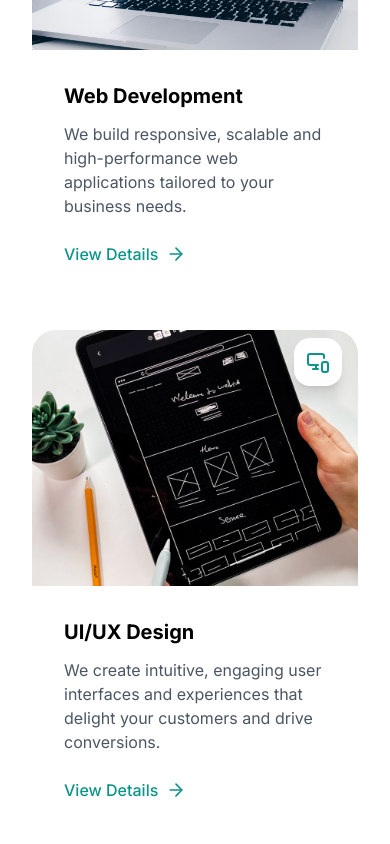
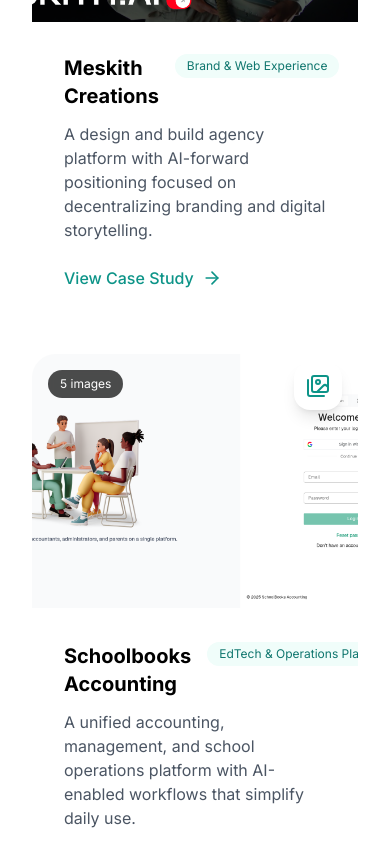
Before and after one commit to Softan-Tech/website, a React (Vite) app: page / in a window 390 px wide. Shown: the part 8160-9004 px from the top of the page. Built offline with nearby package versions, Linux system fonts and the light colour scheme.

Commit message:
feat: add portfolio content

```diff
--- a/src/components/sections/ProjectsSection.jsx
+++ b/src/components/sections/ProjectsSection.jsx
@@ -1,41 +1,38 @@
-import React, { useState } from 'react';
-import { Code, MonitorSmartphone, Search, ArrowRight, Users, Award, CheckCircle, MousePointerClick, X, ChevronRight } from 'lucide-react';
+import {
+  ArrowRight,
+  Award,
+  Briefcase,
+  CheckCircle,
+  ChevronRight,
+  ExternalLink,
+  Images,
+  MousePointerClick,
+  Users,
+  X,
+} from 'lucide-react';
+import { useState } from 'react';
 
-// Modal component for service details
-const ServiceModal = ({ isOpen, onClose, service }) => {
-  if (!isOpen) return null;
+const ProjectModal = ({ isOpen, onClose, project }) => {
+  if (!isOpen || !project) return null;
 
   return (
     <>
-      {/* Backdrop */}
       <div
         className="fixed inset-0 bg-black/50 backdrop-blur-sm z-50 transition-opacity"
         onClick={onClose}
       />
 
-      {/* Modal Content */}
-      <div className="fixed top-1/2 left-1/2 transform -translate-x-1/2 -translate-y-1/2 w-full max-w-3xl max-h-[90vh] overflow-y-auto z-50">
+      <div className="fixed top-1/2 left-1/2 transform -translate-x-1/2 -translate-y-1/2 w-full max-w-4xl max-h-[90vh] overflow-y-auto z-50 px-4">
         <div className="relative bg-white rounded-3xl shadow-2xl overflow-hidden">
-          {/* Header Image */}
           <div className="h-56 relative">
-            <img
-              src={service.image}
-              alt={service.title}
-              className="w-full h-full object-cover"
-            />
-            <div className="absolute inset-0 bg-gradient-to-t from-teal-900/80 to-transparent"></div>
+            <img src={project.images[0]} alt={project.title} className="w-full h-full object-cover" />
+            <div className="absolute inset-0 bg-gradient-to-t from-teal-900/80 to-transparent" />
 
-            {/* Title Overlay */}
             <div className="absolute bottom-0 left-0 right-0 p-8">
-              <h3 className="text-3xl font-bold text-white">{service.title}</h3>
+              <h3 className="text-3xl font-bold text-white">{project.title}</h3>
+              <p className="text-white/85 mt-1">{project.category}</p>
             </div>
 
-            {/* Icon */}
-            <div className="absolute top-6 right-6 w-16 h-16 bg-white rounded-2xl flex items-center justify-center shadow-lg">
-              <service.icon className="w-8 h-8 text-teal-600" />
-            </div>
-
-            {/* Close Button */}
             <button
               onClick={onClose}
               className="absolute top-6 left-6 w-10 h-10 bg-white/10 backdrop-blur-md rounded-full flex items-center justify-center text-white hover:bg-white hover:text-teal-600 transition-colors"
@@ -44,17 +41,12 @@
             </button>
           </div>
 
-          {/* Content */}
           <div className="p-8 lg:p-10">
-            <div className="prose prose-lg max-w-none">
-              <p className="text-xl text-gray-600 mb-6">
-                {service.fullDescription}
-              </p>
+            <p className="text-xl text-gray-600 mb-6">{project.fullDescription}</p>
 
-              {/* Features */}
-              <h4 className="text-xl font-bold mb-4">Key Features</h4>
+            <h4 className="text-xl font-bold mb-4">Project Highlights</h4>
             <ul className="space-y-3 mb-8">
-                {service.features.map((feature, index) => (
+              {project.highlights.map((feature, index) => (
                 <li key={index} className="flex items-start gap-3">
                   <ChevronRight className="w-5 h-5 text-teal-600 flex-shrink-0 mt-1" />
                   <span>{feature}</span>
@@ -62,47 +54,45 @@
               ))}
             </ul>
 
-              {/* Benefits */}
-              <h4 className="text-xl font-bold mb-4">Benefits</h4>
+            {project.notableClients?.length ? (
+              <>
+                <h4 className="text-xl font-bold mb-4">Notable Organizations</h4>
+                <div className="flex flex-wrap gap-2 mb-8">
+                  {project.notableClients.map((client, index) => (
+                    <span key={index} className="text-sm px-3 py-1.5 rounded-full bg-gray-100 text-gray-700">
+                      {client}
+                    </span>
+                  ))}
+                </div>
+              </>
+            ) : null}
+
+            <h4 className="text-xl font-bold mb-4">Project Gallery ({project.images.length})</h4>
             <div className="grid grid-cols-1 md:grid-cols-2 gap-4 mb-8">
-                {service.benefits.map((benefit, index) => (
-                  <div key={index} className="bg-gray-50 p-4 rounded-xl">
-                    <div className="font-medium">{benefit}</div>
-                  </div>
+              {project.images.map((image, index) => (
+                <img
+                  key={index}
+                  src={image}
+                  alt={`${project.title} preview ${index + 1}`}
+                  className="w-full h-48 object-cover rounded-xl"
+                />
               ))}
             </div>
 
-              {/* Process */}
-              <h4 className="text-xl font-bold mb-4">Our Process</h4>
-              <ol className="space-y-4 mb-8">
-                {service.process.map((step, index) => (
-                  <li key={index} className="flex items-start gap-3">
-                    <div className="flex-shrink-0 w-8 h-8 rounded-full bg-teal-100 flex items-center justify-center text-teal-600 font-bold">
-                      {index + 1}
-                    </div>
-                    <div>
-                      <div className="font-bold">{step.title}</div>
-                      <p className="text-gray-600">{step.description}</p>
-                    </div>
-                  </li>
-                ))}
-              </ol>
-
-              {/* CTA */}
             <div className="bg-gradient-to-r from-teal-50 to-teal-100 p-6 rounded-xl flex flex-col md:flex-row justify-between items-center gap-4">
               <div>
-                  <h4 className="text-xl font-bold">Ready to get started?</h4>
-                  <p className="text-gray-600">Let's discuss how our {service.title} services can help your business.</p>
+                <h4 className="text-xl font-bold">Explore this project</h4>
+                <p className="text-gray-600">Open the live site or documentation.</p>
               </div>
               <a
-                  href="#contact"
-                  onClick={onClose}
+                href={project.url}
+                target="_blank"
+                rel="noopener noreferrer"
                 className="whitespace-nowrap px-6 py-3 bg-teal-600 text-white rounded-lg hover:bg-teal-700 transition-colors flex items-center gap-2"
               >
-                  Contact Us
-                  <ArrowRight className="w-4 h-4" />
+                Visit Project
+                <ExternalLink className="w-4 h-4" />
               </a>
-              </div>
             </div>
           </div>
         </div>
@@ -111,44 +101,49 @@
   );
 };
 
-const ProjectCard = ({ service, onClick }) => {
-  const { icon: Icon, title, description, image } = service;
+const ProjectCard = ({ project, onClick }) => {
+  const coverImage = project.images[0];
 
   return (
-    <div className="group relative bg-white rounded-3xl overflow-hidden transition-all duration-500 hover:shadow-2xl">
-      <div className="absolute inset-0 bg-gradient-to-r from-teal-600/90 to-teal-900/90 opacity-0
-                    group-hover:opacity-100 transition-opacity duration-500 z-10"></div>
+    <article className="group relative bg-white rounded-3xl overflow-hidden transition-all duration-500 hover:shadow-2xl">
+      <div className="absolute inset-0 bg-gradient-to-r from-teal-600/90 to-teal-900/90 opacity-0 group-hover:opacity-100 transition-opacity duration-500 z-10" />
 
       <div className="relative">
-        <img src={image} alt={title} className="w-full h-64 object-cover" />
-        <div className="absolute top-4 right-4 w-12 h-12 bg-white rounded-2xl flex items-center justify-center
-                      shadow-lg transform -translate-y-2 group-hover:translate-y-0 transition-transform duration-500">
-          <Icon className="w-6 h-6 text-teal-600" />
+        <img src={coverImage} alt={`${project.title} preview`} className="w-full h-64 object-cover" />
+        <div className="absolute top-4 left-4 px-3 py-1.5 bg-black/70 text-white text-xs rounded-full backdrop-blur-sm z-20">
+          {project.images.length} image{project.images.length > 1 ? 's' : ''}
+        </div>
+        <div className="absolute top-4 right-4 w-12 h-12 bg-white rounded-2xl flex items-center justify-center shadow-lg transform -translate-y-2 group-hover:translate-y-0 transition-transform duration-500 z-20">
+          <Images className="w-6 h-6 text-teal-600" />
         </div>
       </div>
 
       <div className="p-8 relative z-20">
-        <h3 className="text-xl font-bold mb-3 group-hover:text-white transition-colors duration-500">{title}</h3>
-        <p className="text-gray-600 group-hover:text-gray-300 transition-colors duration-500">{description}</p>
+        <div className="flex items-start justify-between gap-4 mb-3">
+          <h3 className="text-xl font-bold group-hover:text-white transition-colors duration-500">{project.title}</h3>
+          <span className="text-xs px-3 py-1 rounded-full bg-teal-50 text-teal-700 group-hover:bg-white/20 group-hover:text-white transition-colors duration-500 whitespace-nowrap">
+            {project.category}
+          </span>
+        </div>
+
+        <p className="text-gray-600 group-hover:text-gray-300 transition-colors duration-500">{project.description}</p>
 
         <button
           onClick={onClick}
           className="mt-6 flex items-center text-teal-600 font-medium group-hover:text-white transition-colors duration-500"
         >
-          View Details
+          View Case Study
           <ArrowRight className="ml-2 w-5 h-5 transform group-hover:translate-x-2 transition-transform duration-300" />
         </button>
       </div>
-    </div>
+    </article>
   );
 };
 
 const StatCard = ({ icon: Icon, number, label }) => (
   <div className="relative group">
-    <div className="absolute inset-0 bg-gradient-to-r from-teal-600 to-teal-800 blur-2xl opacity-20
-                    group-hover:opacity-30 transition-opacity duration-500 rounded-[32px]"></div>
-    <div className="relative bg-white/80 backdrop-blur-xl rounded-[32px] p-8 border border-white/20
-                    hover:shadow-xl transition-all duration-500 hover:-translate-y-1">
+    <div className="absolute inset-0 bg-gradient-to-r from-teal-600 to-teal-800 blur-2xl opacity-20 group-hover:opacity-30 transition-opacity duration-500 rounded-[32px]" />
+    <div className="relative bg-white/80 backdrop-blur-xl rounded-[32px] p-8 border border-white/20 hover:shadow-xl transition-all duration-500 hover:-translate-y-1">
       <div className="flex items-center gap-6">
         <div className="w-16 h-16 bg-teal-600/10 rounded-2xl flex items-center justify-center">
           <Icon className="w-8 h-8 text-teal-600" />
@@ -163,229 +158,119 @@
 );
 
 const ProjectsSection = () => {
-  const [activeService, setActiveService] = useState(null);
+  const [activeProject, setActiveProject] = useState(null);
 
-  // Comprehensive service information
-  const services = [
+  const portfolioProjects = [
     {
-      icon: Code,
-      title: 'Web Development',
-      description: 'We build responsive, scalable and high-performance web applications tailored to your business needs.',
-      image: '/assets/images/web-dev.png',
-      fullDescription: 'Our web development services deliver custom, responsive, and high-performing web applications that drive business growth. We combine cutting-edge technologies with best practices to create solutions that not only meet but exceed your expectations.',
-      features: [
-        'Custom website and web application development',
-        'Frontend development with React, Vue.js, or Angular',
-        'Backend development with Node.js, PHP, Python, or .NET',
-        'E-commerce solutions with integrated payment gateways',
-        'Content Management Systems (CMS) implementation',
-        'Progressive Web Apps (PWA) development'
-      ],
-      benefits: [
-        'Improved online presence',
-        'Enhanced user experience',
-        'Increased conversion rates',
-        'Better performance and loading times',
-        'Mobile-friendly responsive design',
-        'Scalable architecture for future growth'
-      ],
-      process: [
-        {
-          title: 'Discovery & Planning',
-          description: 'We start by understanding your business goals, target audience, and specific requirements.'
+      title: 'Meskith Creations',
+      category: 'Brand & Web Experience',
+      url: 'https://meskith.com/',
+      description:
+        'A design and build agency platform with AI-forward positioning focused on decentralizing branding and digital storytelling.',
+      fullDescription:
+        'Meskith Creations is a design and build agency experience that communicates premium service delivery while positioning AI as an enabler for decentralized branding workflows.',
+      highlights: ['Agency Website', 'Brand-led UX', 'AI-forward Positioning'],
+      images: ['/assets/images/m1.png', '/assets/images/m2.png'],
     },
     {
-          title: 'Design & Prototyping',
-          description: 'Our UI/UX designers create wireframes and prototypes to visualize the project before development.'
+      title: 'Schoolbooks Accounting',
+      category: 'EdTech & Operations Platform',
+      url: 'https://www.schoolbooks.ke/',
+      description:
+        'A unified accounting, management, and school operations platform with AI-enabled workflows that simplify daily use.',
+      fullDescription:
+        'Schoolbooks Accounting brings core school functions into one platform—accounting, management operations, and reporting—while AI features reduce process friction for teams.',
+      highlights: ['Unified School Operations', 'Accounting Workflows', 'AI-enabled Platform'],
+      images: ['/assets/images/s1.png', '/assets/images/s2.png', '/assets/images/s3.png', '/assets/images/s4.png', '/assets/images/s5.png'],
     },
     {
-          title: 'Development',
-          description: 'Our developers build your website or application using the most appropriate technologies.'
+      title: 'TaxManager Integration Middleware',
+      category: 'Enterprise Integration',
+      url: 'https://ke.docs.digitax.tech/docs/digitax-sage-online-plugin',
+      description:
+        'Middleware connecting Sage and Odoo to eTIMS through Digitax for compliant invoice generation across multiple businesses.',
+      fullDescription:
+        'TaxManager is an integration middleware layer that bridges ERP/accounting systems (Sage and Odoo) with eTIMS through Digitax, enabling compliant and dependable tax invoice workflows.',
+      highlights: ['Sage + Odoo + eTIMS', '15+ Businesses Connected', 'Compliance Automation'],
+      notableClients: [
+        'Gravity Solutions',
+        'Ngong Veg Limited',
+        'Lepic School',
+        'Lewa Conservancy',
+        'Sotick Highlands',
+        'Madison Insurance Group Limited',
+        'CDSC',
+        'DXC Technology',
+      ],
+      images: ['/assets/images/t1.png', '/assets/images/t2.png'],
     },
     {
-          title: 'Testing & Quality Assurance',
-          description: 'We rigorously test all aspects to ensure functionality, performance, and security.'
+      title: 'CDSC Platform Touchpoint',
+      category: 'Enterprise Client Portfolio',
+      url: 'https://www.cdsckenya.com/',
+      description:
+        'Enterprise delivery touchpoint represented in our integration portfolio, including collaborations around compliance-ready workflows.',
+      fullDescription:
+        'CDSC is part of our broader enterprise rollout footprint where robust integration architecture and dependable implementation quality were required to support institutional use cases.',
+      highlights: ['Enterprise Stakeholder Environment', 'Compliance-linked Delivery', 'High-reliability Context'],
+      images: ['/assets/images/r1.png', '/assets/images/r2.png', '/assets/images/r3.png', '/assets/images/r4.png'],
     },
-        {
-          title: 'Deployment & Launch',
-          description: 'We handle the deployment process and ensure a smooth launch.'
-        },
-        {
-          title: 'Ongoing Support & Maintenance',
-          description: 'We provide continuous support and updates to keep your website secure and performing optimally.'
-        }
-      ]
-    },
-    {
-      icon: MonitorSmartphone,
-      title: 'UI/UX Design',
-      description: 'We create intuitive, engaging user interfaces and experiences that delight your customers and drive conversions.',
-      image: '/assets/images/web-design.png',
-      fullDescription: 'Our UI/UX design services focus on creating intuitive, visually appealing interfaces that enhance user engagement and satisfaction. We combine aesthetics with functionality to deliver designs that not only look great but also provide seamless user experiences.',
-      features: [
-        'User research and persona development',
-        'Information architecture and user flows',
-        'Wireframing and prototyping',
-        'Visual design and branding',
-        'Interaction design',
-        'Usability testing and iteration'
-      ],
-      benefits: [
-        'Increased user satisfaction',
-        'Higher engagement rates',
-        'Reduced bounce rates',
-        'Improved conversion rates',
-        'Stronger brand identity',
-        'Competitive advantage'
-      ],
-      process: [
-        {
-          title: 'Research & Discovery',
-          description: 'We conduct user research, analyze competitors, and gather requirements to inform our design strategy.'
-        },
-        {
-          title: 'User Flows & Information Architecture',
-          description: 'We create logical user flows and organize content to ensure intuitive navigation.'
-        },
-        {
-          title: 'Wireframing',
-          description: 'We develop low-fidelity wireframes to establish layout and functionality before adding visual details.'
-        },
-        {
-          title: 'UI Design',
-          description: 'We create high-fidelity designs with attention to color, typography, and visual hierarchy.'
-        },
-        {
-          title: 'Prototyping & Testing',
-          description: 'We build interactive prototypes and conduct usability testing to validate our design decisions.'
-        },
-        {
-          title: 'Design Handoff',
-          description: 'We prepare design assets and documentation for seamless handoff to the development team.'
-        }
-      ]
-    },
-    {
-      icon: Search,
-      title: 'SEO Optimization',
-      description: 'We improve your website\'s visibility in search engines, driving more organic traffic and qualified leads.',
-      image: '/assets/images/seo.png',
-      fullDescription: 'Our SEO optimization services are designed to improve your website\'s visibility in search engine results pages (SERPs), increase organic traffic, and drive high-quality leads to your business. We implement data-driven strategies that deliver measurable results.',
-      features: [
-        'Comprehensive SEO audit and analysis',
-        'Keyword research and strategy',
-        'On-page SEO optimization',
-        'Technical SEO improvements',
-        'Content strategy and optimization',
-        'Link building and off-page SEO',
-        'Local SEO for businesses targeting local customers'
-      ],
-      benefits: [
-        'Increased organic traffic',
-        'Higher search engine rankings',
-        'Improved website authority',
-        'Better user experience',
-        'Higher conversion rates',
-        'Long-term sustainable results'
-      ],
-      process: [
-        {
-          title: 'Comprehensive Audit',
-          description: 'We analyze your current SEO performance, identify issues, and opportunities for improvement.'
-        },
-        {
-          title: 'Keyword Research',
-          description: 'We identify high-value keywords that your target audience is searching for.'
-        },
-        {
-          title: 'On-page Optimization',
-          description: 'We optimize page titles, meta descriptions, headings, content, and internal linking.'
-        },
-        {
-          title: 'Technical SEO',
-          description: 'We improve site speed, mobile-friendliness, site architecture, and fix technical issues.'
-        },
-        {
-          title: 'Content Strategy',
-          description: 'We develop and implement a content strategy to target keywords and provide value to users.'
-        },
-        {
-          title: 'Monitoring & Reporting',
-          description: 'We continuously monitor performance and provide regular reports with actionable insights.'
-        }
-      ]
-    }
   ];
 
   const stats = [
-    { icon: MousePointerClick, number: '500+', label: 'Finished Projects' },
-    { icon: Users, number: '2K+', label: 'Happy Clients' },
-    { icon: Award, number: '10+', label: 'Honorable Awards' },
-    { icon: CheckCircle, number: '15+', label: 'Skilled Experts' }
+    { icon: Briefcase, number: '4', label: 'Featured Portfolio Projects' },
+    { icon: CheckCircle, number: '15+', label: 'Businesses Connected' },
+    { icon: Users, number: '8+', label: 'Notable Client Organizations' },
+    { icon: Award, number: '10+', label: 'Years Combined Expertise' },
+    { icon: MousePointerClick, number: '100%', label: 'Data-driven Project Galleries' },
   ];
 
-  const openModal = (service) => {
-    setActiveService(service);
-    // Prevent background scrolling when modal is open
+  const openModal = (project) => {
+    setActiveProject(project);
     document.body.style.overflow = 'hidden';
   };
 
   const closeModal = () => {
-    setActiveService(null);
-    // Restore scrolling when modal is closed
+    setActiveProject(null);
     document.body.style.overflow = 'auto';
   };
 
   return (
     <section id="projects" className="relative py-20 overflow-hidden">
-      {/* Background Decorations */}
       <div className="absolute inset-0 pointer-events-none">
-        <div className="absolute top-20 left-0 w-72 h-72 bg-teal-600/10 rounded-full blur-3xl"></div>
-        <div className="absolute bottom-20 right-0 w-96 h-96 bg-purple-600/10 rounded-full blur-3xl"></div>
+        <div className="absolute top-20 left-0 w-72 h-72 bg-teal-600/10 rounded-full blur-3xl" />
+        <div className="absolute bottom-20 right-0 w-96 h-96 bg-purple-600/10 rounded-full blur-3xl" />
       </div>
 
       <div className="max-w-[1600px] mx-auto px-8 lg:px-16 relative">
-        {/* Section Header */}
         <div className="text-center mb-16">
           <div className="flex items-center justify-center gap-3 mb-4">
-            <span className="text-gray-500 uppercase tracking-wider">SERVICES</span>
+            <span className="text-gray-500 uppercase tracking-wider">PORTFOLIO</span>
           </div>
 
           <h2 className="text-4xl md:text-5xl font-bold mb-6">
-            Our Premium <span className="text-teal-600">Services</span>
+            Selected <span className="text-teal-600">Project Work</span>
           </h2>
 
           <p className="max-w-3xl mx-auto text-gray-600 text-lg">
-            We offer comprehensive digital solutions tailored to your business needs.
-            Our services are designed to help you achieve your goals and stay ahead in the digital landscape.
+            A focused showcase of client projects and integrations delivered across brand, platform, and enterprise compliance contexts.
           </p>
         </div>
 
-        {/* Projects Grid */}
-        <div className="grid grid-cols-1 md:grid-cols-2 lg:grid-cols-3 gap-8 mb-20">
-          {services.map((service, index) => (
-            <ProjectCard
-              key={index}
-              service={service}
-              onClick={() => openModal(service)}
-            />
+        <div className="grid grid-cols-1 md:grid-cols-2 gap-8 mb-20">
+          {portfolioProjects.map((project, index) => (
+            <ProjectCard key={index} project={project} onClick={() => openModal(project)} />
           ))}
         </div>
 
-        {/* Stats Grid */}
-        <div className="grid grid-cols-1 md:grid-cols-2 lg:grid-cols-4 gap-8">
+        <div className="grid grid-cols-1 md:grid-cols-2 lg:grid-cols-5 gap-8">
           {stats.map((stat, index) => (
             <StatCard key={index} {...stat} />
           ))}
         </div>
       </div>
 
-      {/* Service Modal */}
-      <ServiceModal
-        isOpen={activeService !== null}
-        onClose={closeModal}
-        service={activeService}
-      />
+      <ProjectModal isOpen={activeProject !== null} onClose={closeModal} project={activeProject} />
     </section>
   );
 };
```
Lines whose indentation alone changed are shown as unchanged.
